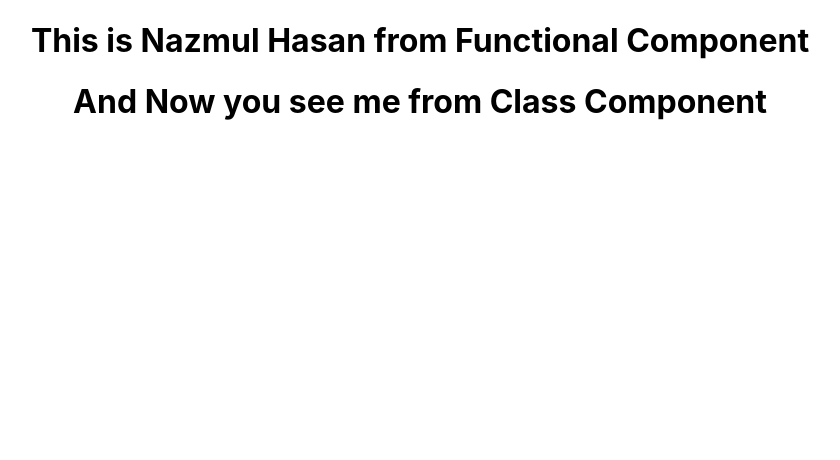
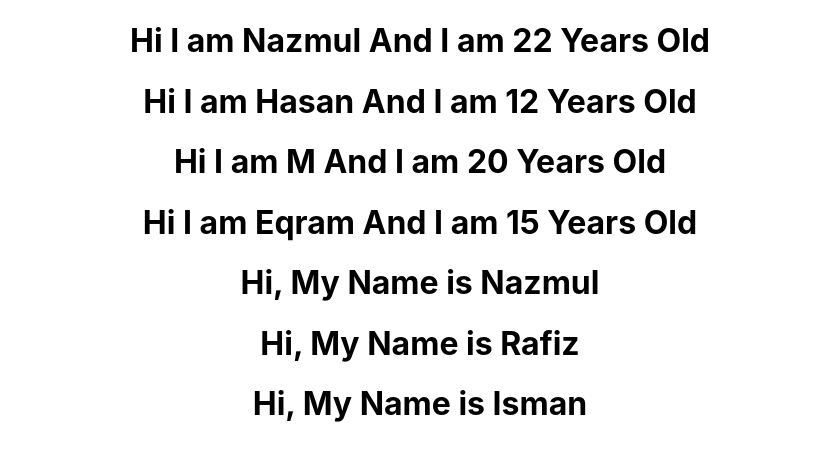
Before and after one commit to nzstarz/React-Basic, a React (Create React App) app: page / in a window 1280 px wide. Shown: the top 460 px of the page, without its empty margins (220-1060 px from the left). Built offline with nearby package versions, Linux system fonts and the light colour scheme.

Commit message:
React Props for functional/class component

```diff
--- a/src/App.js
+++ b/src/App.js
@@ -6,8 +6,14 @@ import Welcome from './mycomponents/Welcome';
 function App() {
   return (
     <div className="App">
-     <Hello></Hello>
-     <Welcome></Welcome>
+     <Hello age="22" name="Nazmul"></Hello>
+     <Hello age="12" name="Hasan"></Hello>
+     <Hello age="20" name="M"></Hello>
+     <Hello age="15" name="Eqram"></Hello>
+
+     <Welcome name="Nazmul"></Welcome>
+     <Welcome name="Rafiz"></Welcome>
+     <Welcome name="Isman"></Welcome>
     </div>
   )
 }
--- a/src/mycomponents/Hello.js
+++ b/src/mycomponents/Hello.js
@@ -1,9 +1,9 @@
 import React from 'react'
 
 //Practicing Functional Component
-function Hello(){
+function Hello(props){
     return(
-        <h1> This is Nazmul Hasan from Functional Component</h1>
+        <h1> Hi I am {props.name} And I am  {props.age} Years Old</h1>// React Props for Functional component
     )
 }
 export default Hello;
--- a/src/mycomponents/Welcome.js
+++ b/src/mycomponents/Welcome.js
@@ -3,7 +3,7 @@ import React, {Component} from 'react'
 //Practicing Class Component
 class Welcome extends Component{
     render(){
-        return <h1> And Now you see me from Class Component</h1>
+        return <h1> Hi, My Name is {this.props.name}</h1>// React Props for class component
     }
 }
 export default Welcome;
```
